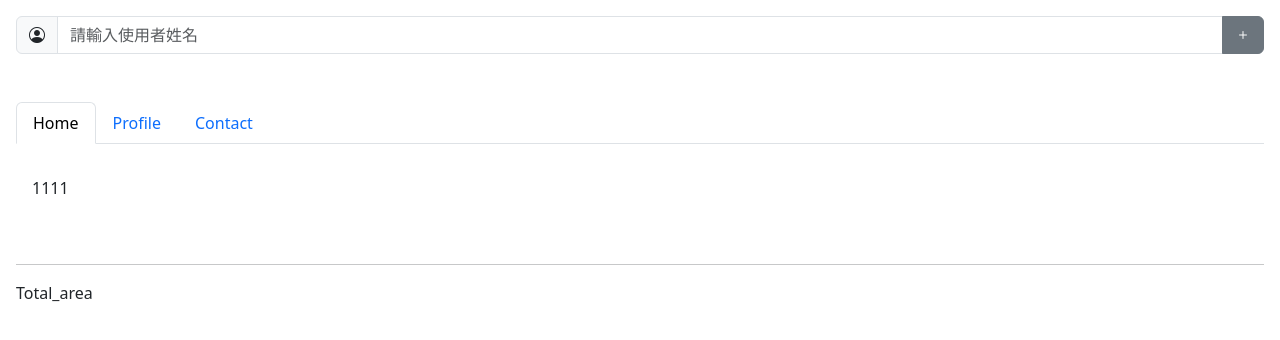
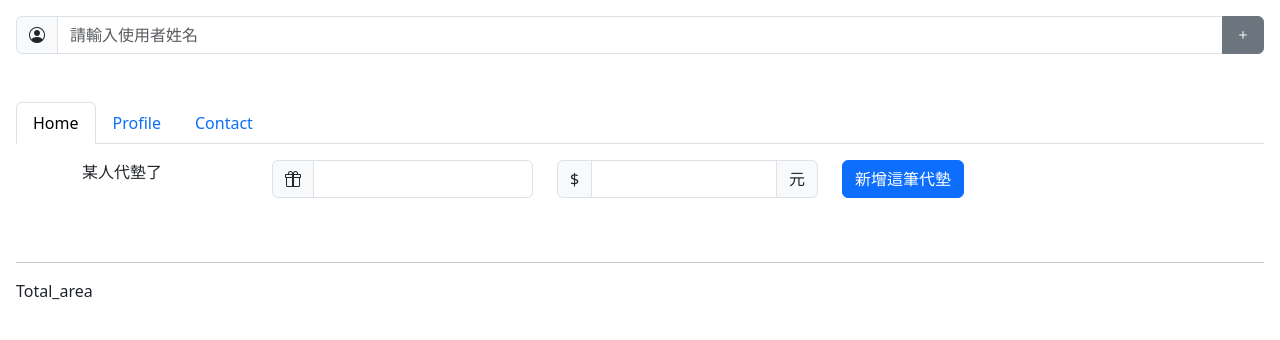
Before and after one commit to frankhsu519/RRRRR, a plain HTML site: page test2.html in a window 1280 px wide. Drawn offline with nearby package versions, Linux system fonts and the light colour scheme.

Commit message:
新增樣式

```diff
--- a/test2.html
+++ b/test2.html
@@ -33,7 +33,28 @@
 
 
     <div class="tab-content" id="user_wallet_content">
-      <div class="tab-pane fade show active" id="home" role="tabpanel" aria-labelledby="home-tab">1111</div>
+      <div class="tab-pane fade show active container" id="home" role="tabpanel" aria-labelledby="home-tab">
+        <div class="row">
+          <div class="col-2">某人代墊了
+          </div>
+          <div class="col-3">
+            <div class="input-group mb-3">
+              <span class="input-group-text"><i class="bi bi-gift"></i></span>
+              <input type="text" class="form-control" aria-label="Amount (to the nearest dollar)">
+            </div>
+          </div>
+          <div class="col-3">
+            <div class="input-group mb-3">
+              <span class="input-group-text">$</span>
+              <input type="text" class="form-control" aria-label="Amount (to the nearest dollar)">
+              <span class="input-group-text">元</span>
+            </div>
+          </div>
+          <div class="col-4"><button type="button" class="btn btn-primary">新增這筆代墊</button></div>
+        </div>
+
+
+      </div>
       <div class="tab-pane fade" id="profile" role="tabpanel" aria-labelledby="profile-tab">22222</div>
       <div class="tab-pane fade" id="contact" role="tabpanel" aria-labelledby="contact-tab">3333</div>
     </div>
@@ -134,8 +155,5 @@
   .user_wallet .nav.nav-tabs {
     margin-bottom: 16px;
   }
-  .user_wallet .tab-content {
-    padding: 16px;
-  }
 
 </style>
```
